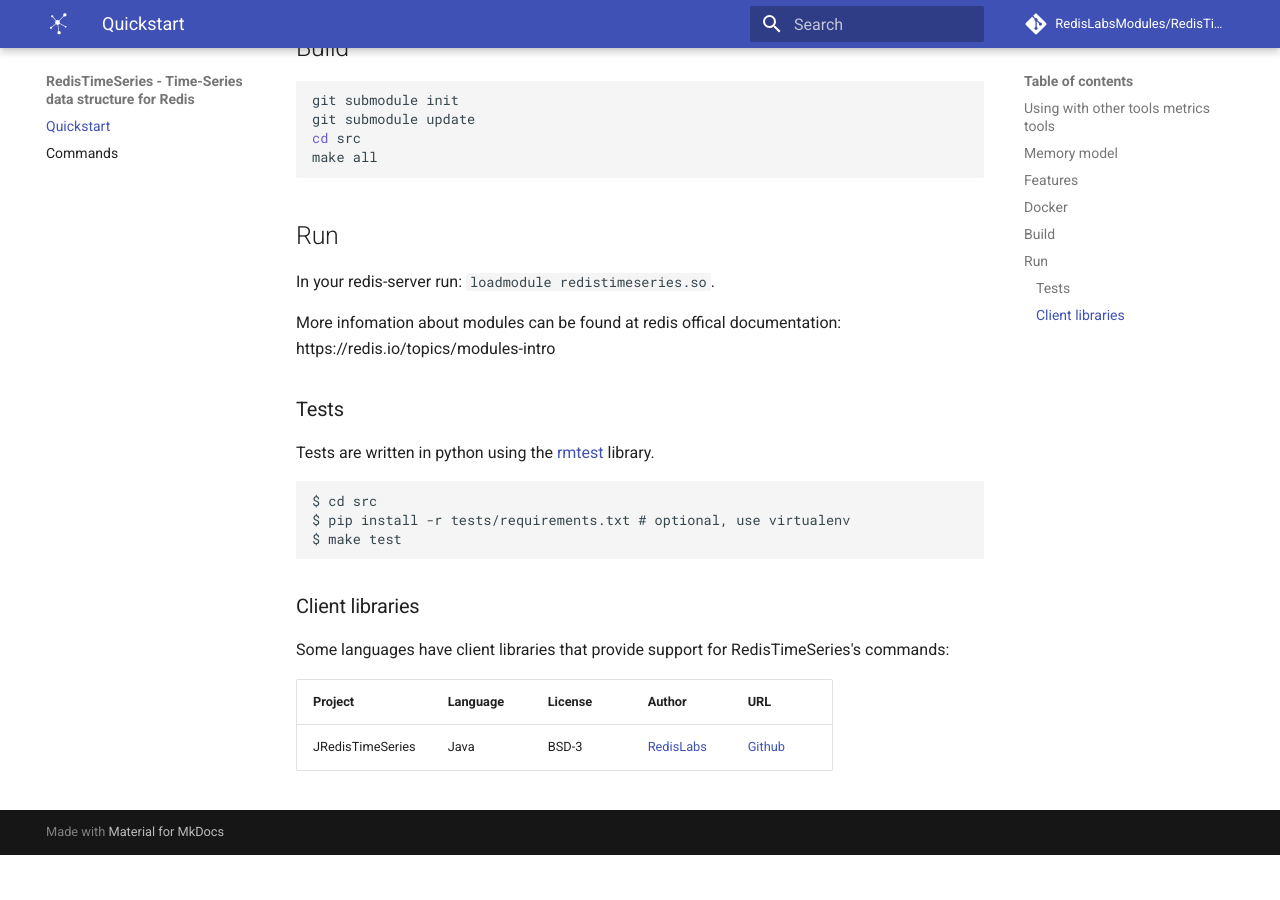
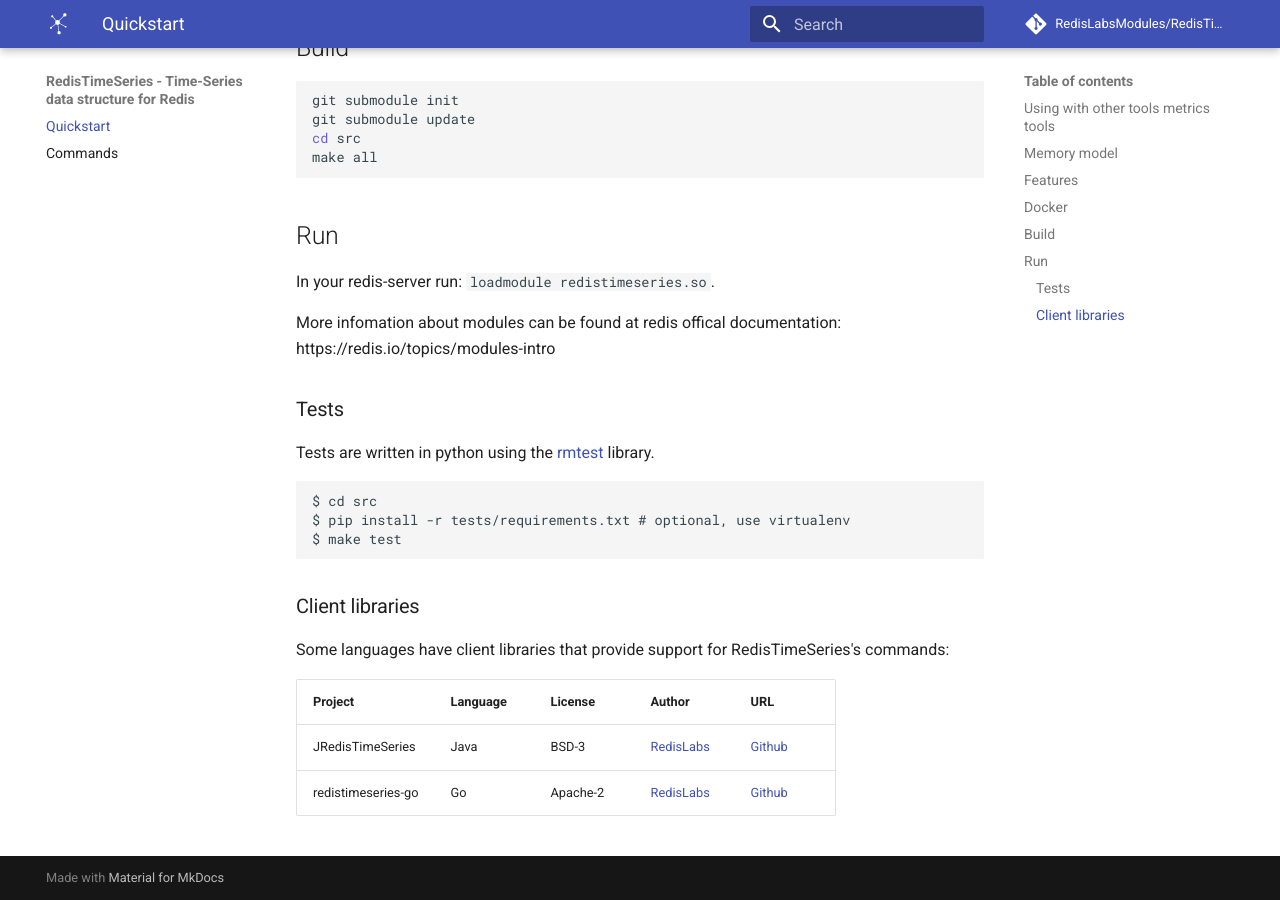
Before and after one commit to RedisTimeSeries/RedisTimeSeries, an MkDocs documentation site: the page built from docs/index.md, in a window 1280 px wide and 900 px high, scrolled down 949 px. Built offline with MkDocs 1.6.1 and Material for MkDocs 9.7.7, drawn with Linux system fonts in a browser that asks for light colours; comment, search, counter and statistics services are not loaded; old or Windows-style settings are respelled for this version of MkDocs; before the commit the page ends 1804 px from its top, so only the background shows below that.

Commit message:
adding go client

```diff
--- a/docs/index.md
+++ b/docs/index.md
@@ -56,3 +56,4 @@
 | Project | Language | License | Author | URL |
 | ------- | -------- | ------- | ------ | --- |
 | JRedisTimeSeries | Java | BSD-3 | [RedisLabs](https://redislabs.com/) | [Github](https://github.com/RedisTimeSeries/JRedisTimeSeries/) |
+| redistimeseries-go | Go | Apache-2 | [RedisLabs](https://redislabs.com/) | [Github](https://github.com/RedisTimeSeries/redistimeseries-go) |
```
